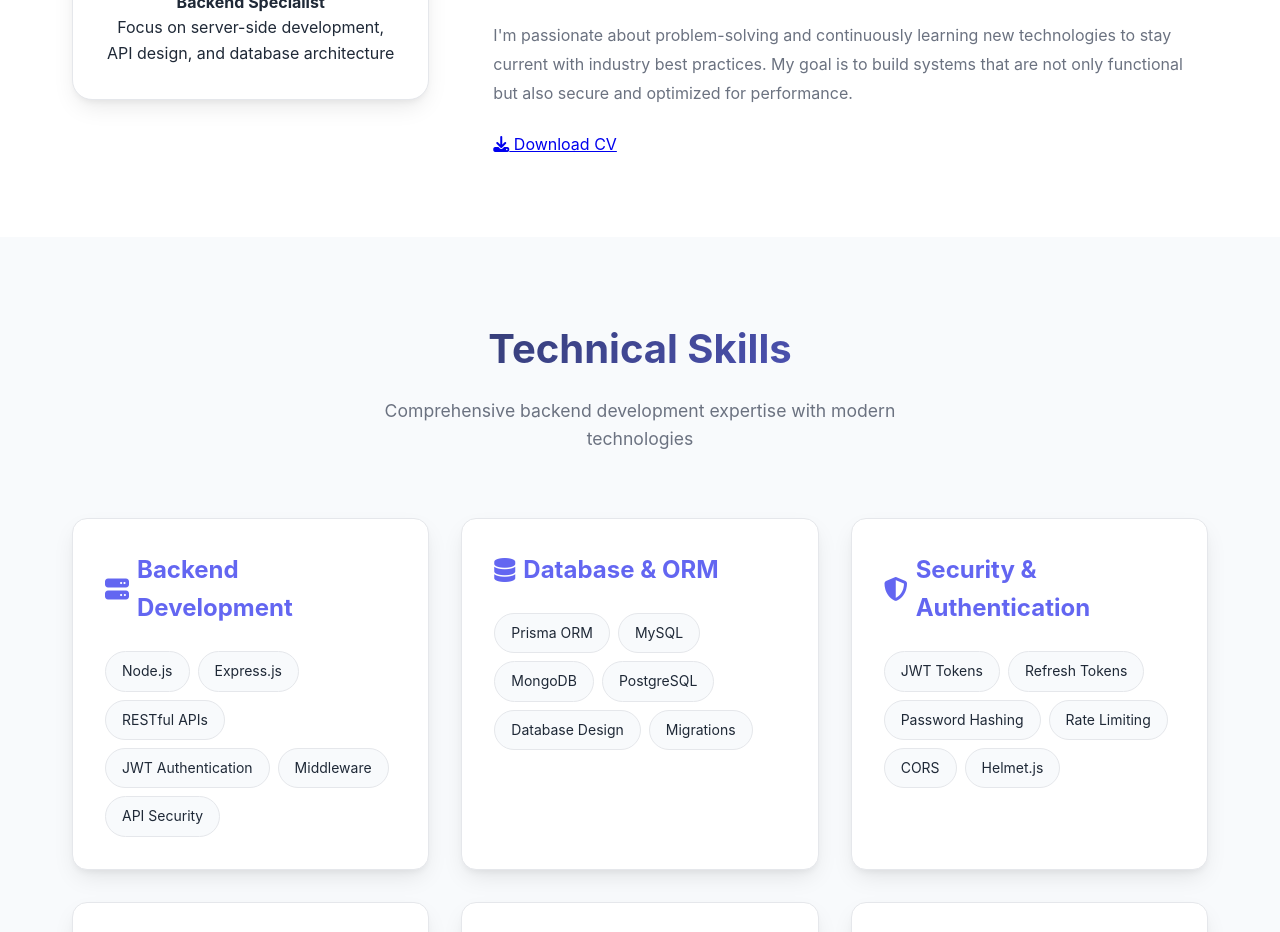
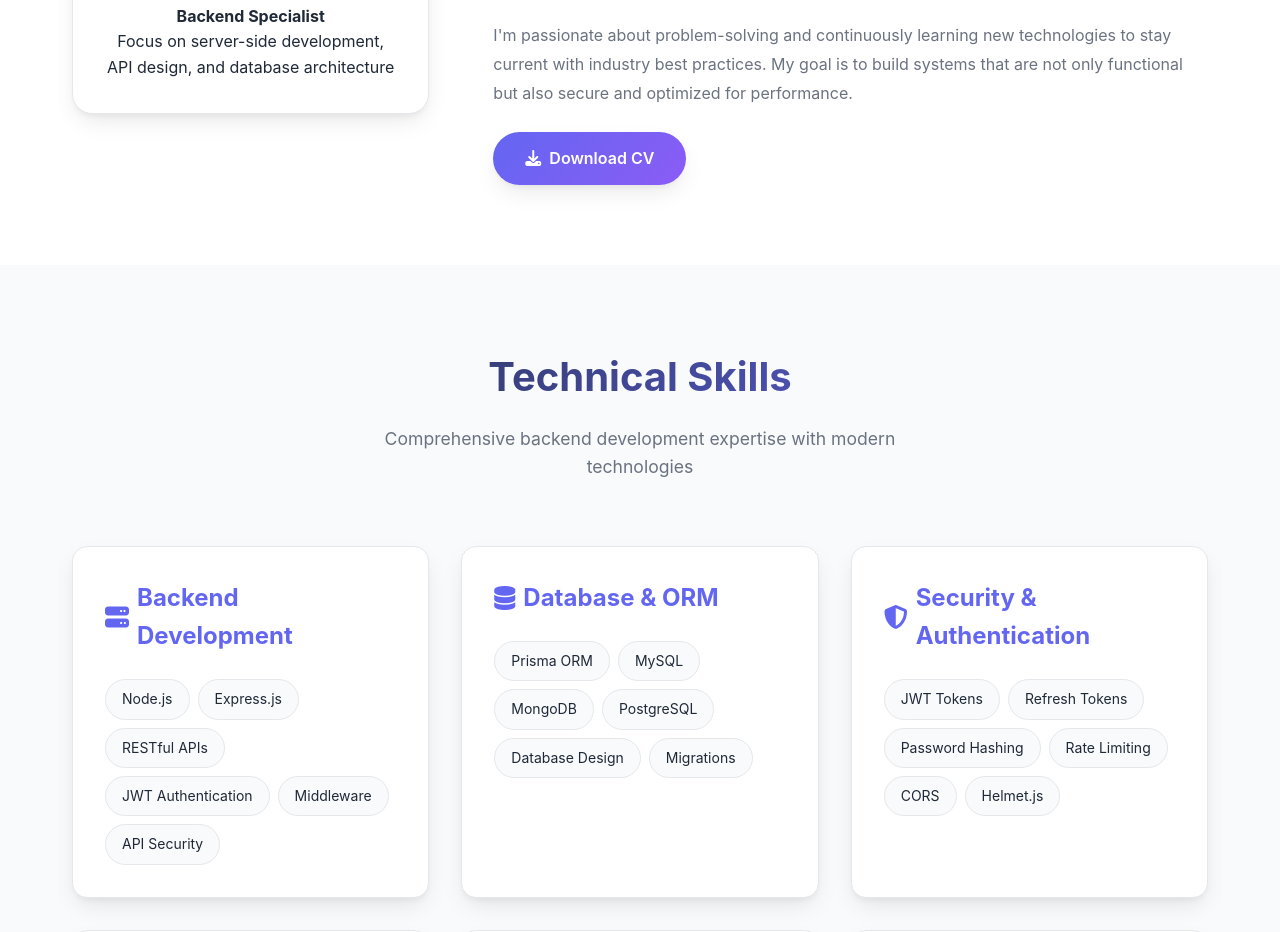
Before and after one commit to TheAmeet17/My-Portfolio, a plain HTML site: page index.html in a window 1280 px wide. Shown: the part 1347-2279 px from the top of the page. Drawn offline with Linux system fonts and the light colour scheme.

Commit message:
changes complete

```diff
--- a/index.html
+++ b/index.html
@@ -881,7 +881,7 @@
                     <p>I'm passionate about problem-solving and continuously learning new technologies to stay current with industry best practices. My goal is to build systems that are not only functional but also secure and optimized for performance.</p>
 
                     <div class="hero-buttons">
-                        <a href="Ameet_Niraula_developer_pdf.pdf" download="Ameet_Niraula_developer_pdf class="btn btn-primary">
+                        <a href="Ameet_Niraula_developer_pdf.pdf" download="Ameet_Niraula_developer_pdf" class="btn btn-primary">
                             <i class="fas fa-download"></i> Download CV
                         </a>
                     </div>
```
Also changed, not shown: 2 other files.
